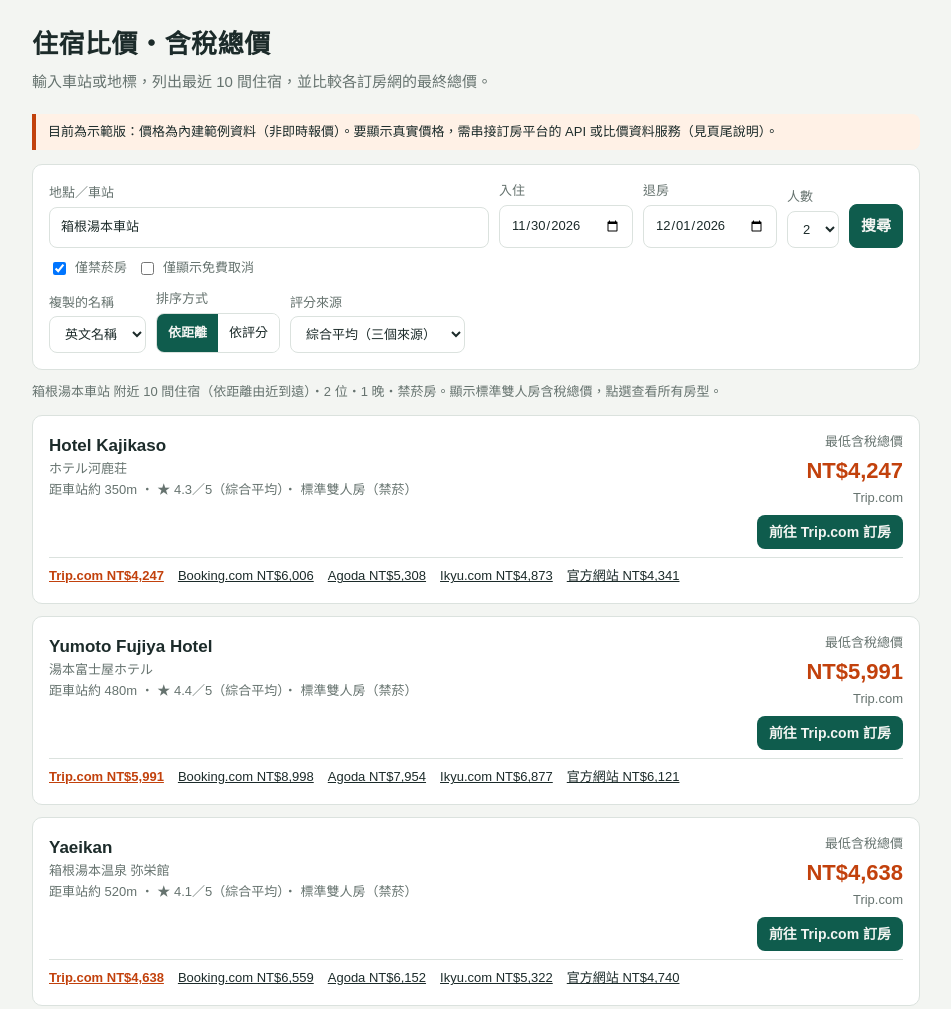
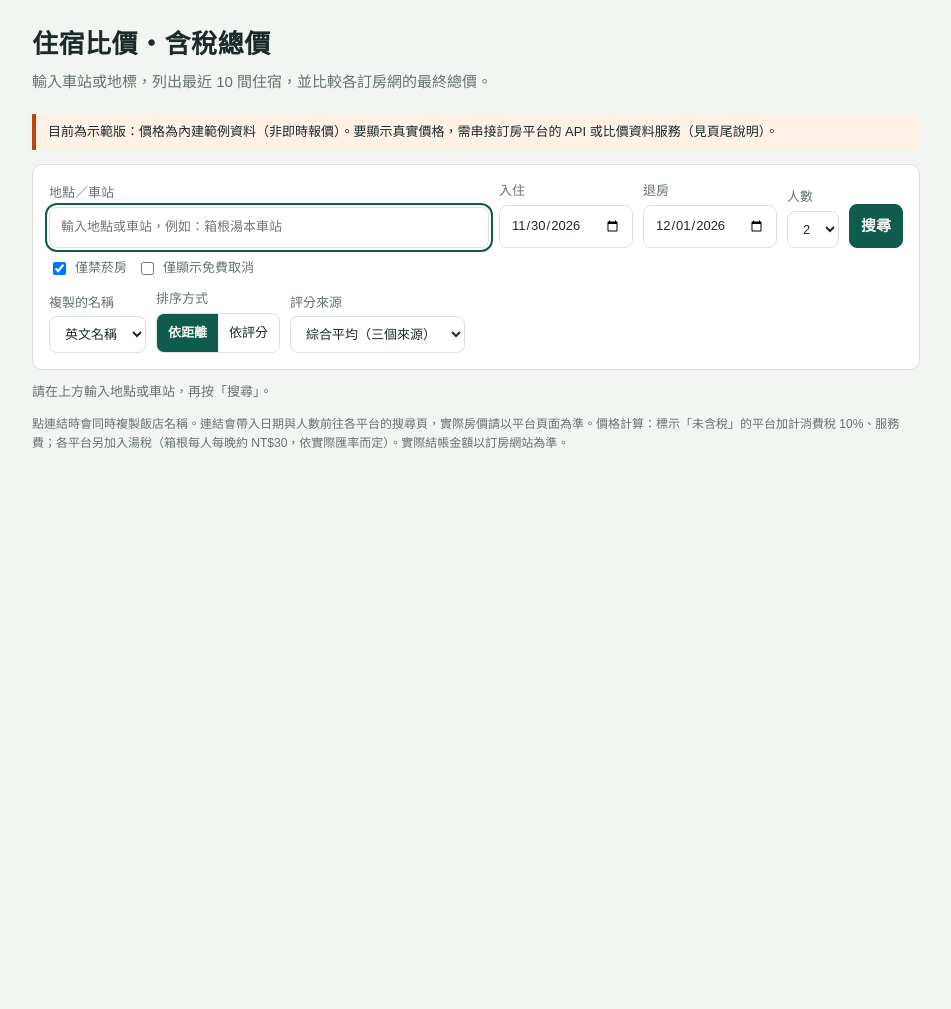
Before and after one commit to eliskaja2-tt/order_room, a plain HTML site: page index.html in a window 1280 px wide. Shown: the top 1009 px of the page, without its empty margins (164-1115 px from the left). After the commit the page ends 800 px from the top, so only its background shows below. Drawn offline with Linux system fonts and the light colour scheme.

Commit message:
Add files via upload

```diff
--- a/index.html
+++ b/index.html
@@ -52,8 +52,7 @@ td.min{background:var(--bestbg);color:var(--best);font-weight:700}
 
 <div class="panel">
   <div class="row">
-    <label style="flex:1">地點／車站<input id="q" value="箱根湯本車站" placeholder="例如：箱根湯本車站" list="sug"></label>
-    <datalist id="sug"><option value="箱根湯本車站"></datalist>
+    <label style="flex:1">地點／車站<input id="q" placeholder="輸入地點或車站，例如：箱根湯本車站" autocomplete="off"></label>
     <label>入住<input type="date" id="ci"></label>
     <label>退房<input type="date" id="co"></label>
     <label>人數<select id="ppl"><option>1</option><option selected>2</option><option>3</option><option>4</option></select></label>
@@ -134,6 +133,7 @@ function total(base,p,hi,ri){
 }
 function search(){
   const q=$("#q").value.trim();
+  if(!q){out.innerHTML='<p class="note">請在上方輸入地點或車站，再按「搜尋」。</p>';return}
   if(!/箱根|湯本|hakone|yumoto/i.test(q)){
     out.innerHTML='<p class="note">示範版目前只有「箱根湯本車站」的資料，請輸入箱根湯本車站。</p>';return}
   const ns=$("#ns").checked;
@@ -173,6 +173,7 @@ document.querySelectorAll("#sortseg button").forEach(b=>b.onclick=()=>{sortMode=
 $("#go").onclick=search;$("#q").onkeydown=e=>e.key==="Enter"&&search();
 ["ci","co","ppl","ns","fc","rsrc"].forEach(i=>$("#"+i).onchange=search);
 search();
+$("#q").focus();
 </script>
 </body>
 </html>
```
